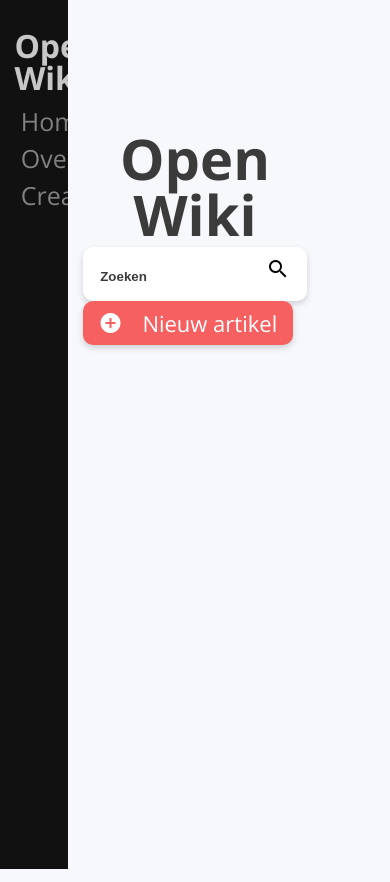
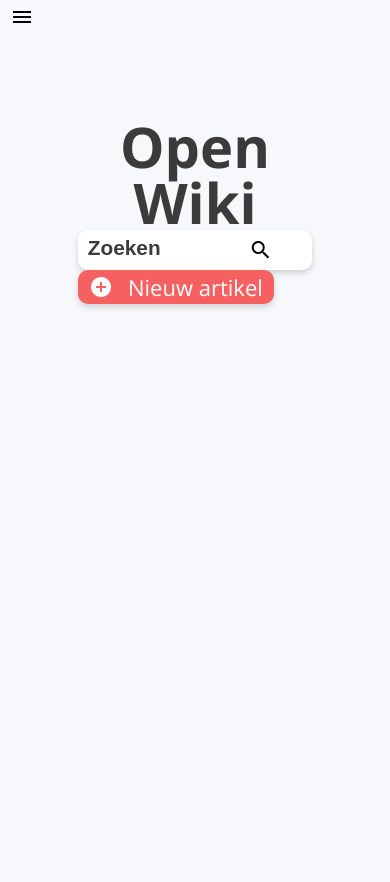
Before and after one commit to open-wiki/wiki, a Next.js app: page / in a window 390 px wide. After the commit the page ends 844 px from the top, so only its background shows below. Built offline with nearby package versions, Linux system fonts and the light colour scheme.

Commit message:
Active links & hamburger

```diff
--- a/components/Layout.module.css
+++ b/components/Layout.module.css
@@ -3,7 +3,5 @@
   min-height: 100vh;
   padding: 0 0.5rem;
   margin: 0 auto;
-  display: flex;
-  flex-direction: column;
   align-items: center;
 }
--- /dev/null
+++ b/components/activelink/Activelink.js
@@ -0,0 +1,20 @@
+import React from 'react'
+import Link from 'next/link'
+import { useRouter } from 'next/router'
+
+const ActiveLink = ({ children, ...props }) => {
+  const router = useRouter()
+
+  const child = React.Children.only(children)
+
+  let className = child.props.className || ''
+  if (router.pathname === props.href && props.activeClassName) {
+    className = `${className} ${props.activeClassName}`.trim()
+  }
+
+  delete props.activeClassName
+
+  return <Link {...props}>{React.cloneElement(child, { className })}</Link>
+}
+
+export default ActiveLink
--- a/components/navbar/Navbar.js
+++ b/components/navbar/Navbar.js
@@ -1,23 +1,37 @@
-import Link from 'next/link'
 import Styles from './Navbar.module.css'
+import React, { useState } from 'react'
+import ActiveLink from '../activelink/Activelink'
 
-const Navbar = () => {
+export default function Navbar() {
+  const [open, setOpen] = useState(false)
+  function toggle() {
+    setOpen(!open)
+  }
+
   return (
-    <nav className={Styles.navbar}>
-      <div className={'logo'}>
-        <h2>Open Wiki</h2>
+    <>
+      <div className={Styles.hamburgerOpen} onClick={toggle}>
+        <i className="material-icons">menu</i>
       </div>
-      <Link href="/">
-        <a>Home</a>
-      </Link>
-      <Link href="/articles">
-        <a>Overview</a>
-      </Link>
-      <Link href="/articles/create">
-        <a>Create</a>
-      </Link>
-    </nav>
+      <nav className={open ? Styles.navbar : Styles.closednavbar}>
+        <div className={Styles.logo}>
+          <h2>Open Wiki</h2>
+        </div>
+        <div className={Styles.hamburgerClosed} onClick={toggle}>
+          <i className="material-icons">close</i>
+        </div>
+        <div className={Styles.menu}>
+          <ActiveLink activeClassName={Styles.active} href="/">
+            <a>Home</a>
+          </ActiveLink>
+          <ActiveLink activeClassName={Styles.active} href="/articles">
+            <a>Overview</a>
+          </ActiveLink>
+          <ActiveLink activeClassName={Styles.active} href="/articles/create">
+            <a>Create</a>
+          </ActiveLink>
+        </div>
+      </nav>
+    </>
   )
 }
-
-export default Navbar
--- a/components/navbar/Navbar.module.css
+++ b/components/navbar/Navbar.module.css
@@ -1,19 +1,74 @@
+/*---Navbar Achtergrond---*/
 .navbar {
   height: 100%;
   width: 15vw;
   position: fixed;
   top: 0;
   left: 0;
-  background-color: #111;
-  color: #c7c7c7;
+  background-color: #263045;
+  color: #f2f2f2;
   overflow-x: hidden;
-  padding-top: 20px;
+  padding-top: 10px;
 }
 
-.navbar a {
-  padding: 6px 8px 6px 16px;
+.closednavbar {
+  display: none;
+}
+
+/*---Navbar Items---*/
+.menu {
+  margin-top: 20px;
+  margin-left: 0;
+  transition: 0.3s;
+}
+
+.menu a {
   text-decoration: none;
   font-size: 25px;
-  color: #818181;
+  font-weight: bold;
+  color: #f2f2f2;
   display: block;
+  margin: 0;
+  padding: 0.3rem;
+  line-height: 1.5;
+  transition: 0.3s;
 }
+
+.menu a:hover {
+  background-color: #181e2b;
+  width: 100%;
+  margin-left: 0;
+}
+
+.active {
+  border-left: 5px solid #f2f2f2;
+}
+/*---Open wiki logo---*/
+
+.logo {
+  margin: 0;
+  padding: 0;
+}
+
+.logo h2 {
+  font-size: 1.7rem;
+}
+
+/*Hamburger menu*/
+
+.hamburgerOpen {
+  width: 2rem;
+  height: 2rem;
+  position: fixed;
+  top: 5px;
+  left: 10px;
+  display: flex;
+}
+
+.hamburgerClosed {
+  width: 2rem;
+  height: 2rem;
+  position: absolute;
+  top: 5px;
+  right: 10px;
+}
--- a/components/searchbar/Searchbar.module.css
+++ b/components/searchbar/Searchbar.module.css
@@ -1,13 +1,13 @@
 .input {
   width: 40vw;
   height: 30px;
-  vertical-align: center;
   border: white;
-  padding: 5px;
+  padding: 0px 5px 0px;
 }
 
 .input::placeholder {
   font-weight: 800;
+  font-size: 1.3rem;
   color: #3b3b3b;
 }
 
@@ -15,4 +15,7 @@
   background: white;
   box-shadow: 0px 3px 6px 0px rgba(0, 0, 0, 0.16);
   border-radius: 10px;
+  display: flex;
+  align-items: center;
+  padding: 0.3rem;
 }
--- a/styles/globals.css
+++ b/styles/globals.css
@@ -87,7 +87,6 @@ mark,
 audio,
 video {
   margin: 0;
-  padding: 0.3rem;
   border: 0;
   font-size: 100%;
   vertical-align: baseline;
```
Also changed, not shown: 1 other file (tests, documents, lock files or other folders).
